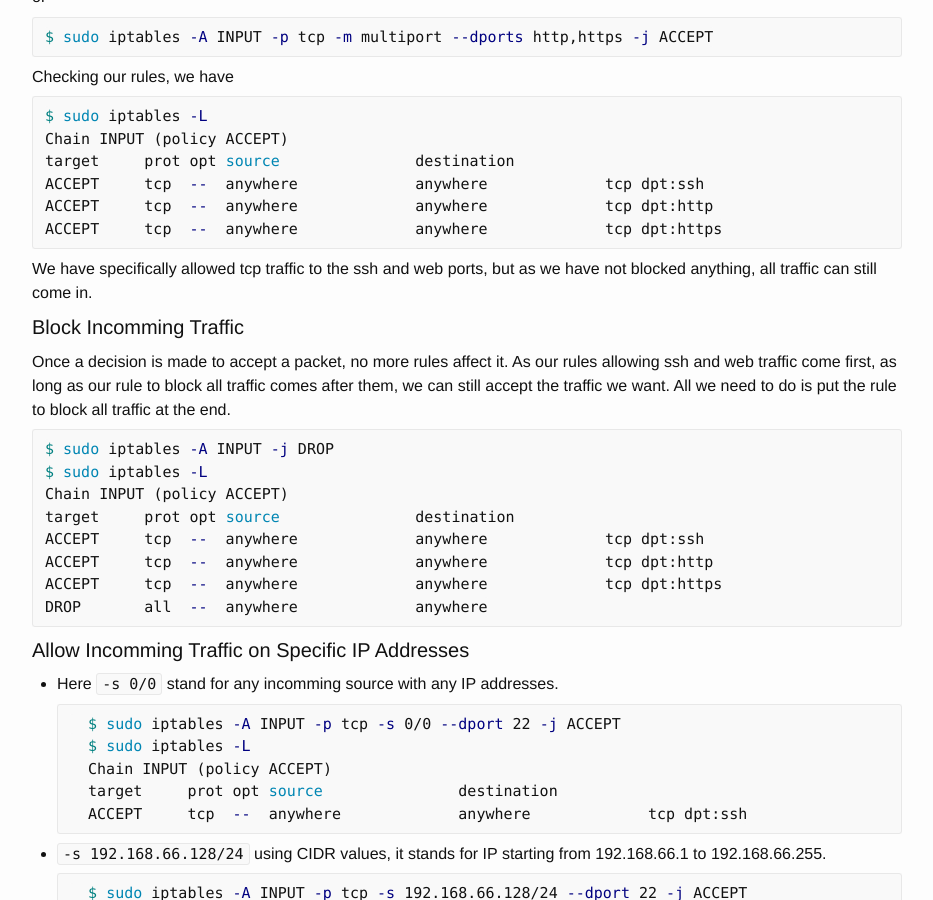
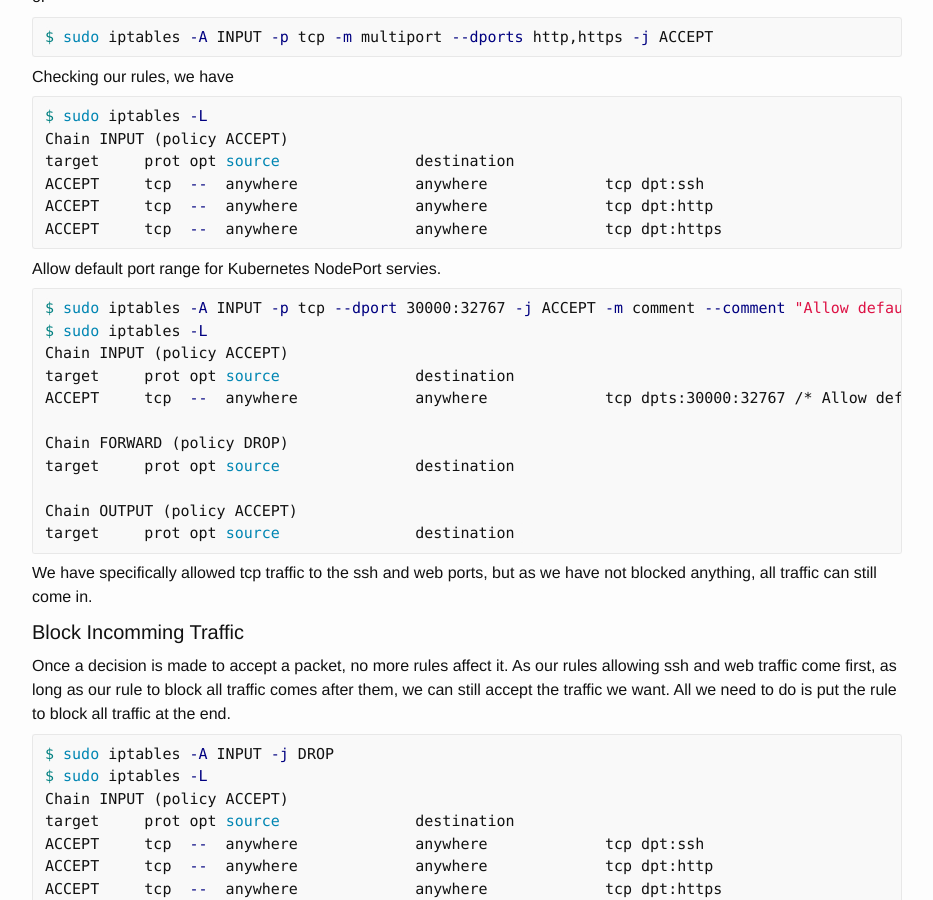
Before and after one commit to ousiax/ousiax.github.io, a Jekyll site: the page built from _posts/2018-04-20-firewall-netfilter-iptables.md, in a window 1280 px wide and 900 px high, scrolled down 6743 px. Shown: the whole window, without its empty margins (173-1106 px from the left). Built offline with Jekyll 4.4.1, drawn with Linux system fonts in a browser that asks for light colours.

Commit message:
Update 2018-04-20-firewall-netfilter-iptables.md

````diff
--- a/_posts/2018-04-20-firewall-netfilter-iptables.md
+++ b/_posts/2018-04-20-firewall-netfilter-iptables.md
@@ -268,6 +268,22 @@ ACCEPT     tcp  --  anywhere             anywhere             tcp dpt:http
 ACCEPT     tcp  --  anywhere             anywhere             tcp dpt:https
 ```
 
+Allow default port range for Kubernetes NodePort servies.
+
+```sh
+$ sudo iptables -A INPUT -p tcp --dport 30000:32767 -j ACCEPT -m comment --comment "Allow default port range of kubernetes nodeport services"
+$ sudo iptables -L
+Chain INPUT (policy ACCEPT)
+target     prot opt source               destination
+ACCEPT     tcp  --  anywhere             anywhere             tcp dpts:30000:32767 /* Allow default port range of kubernetes nodeport services */
+
+Chain FORWARD (policy DROP)
+target     prot opt source               destination
+
+Chain OUTPUT (policy ACCEPT)
+target     prot opt source               destination
+```
+
 We have specifically allowed tcp traffic to the ssh and web ports, but as we have not blocked anything, all traffic can still come in.
 
 #### Block Incomming Traffic
````
